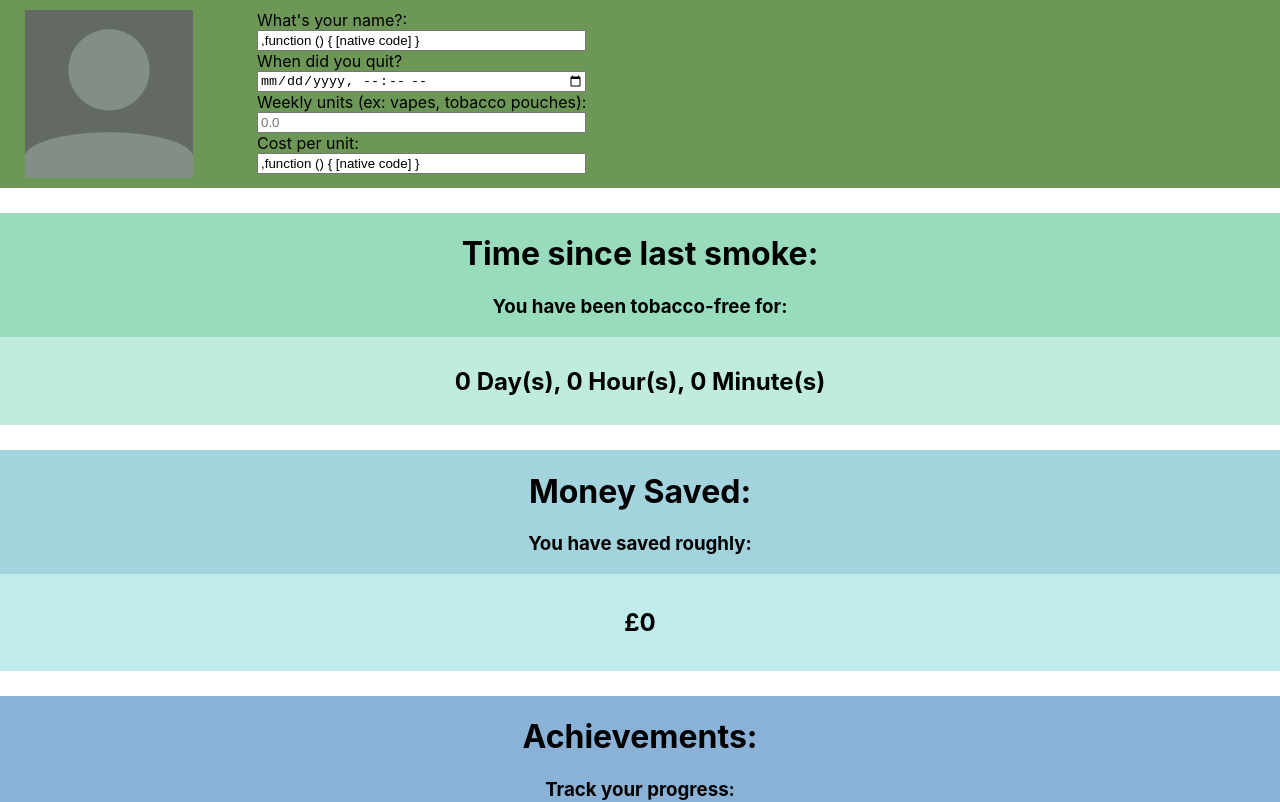
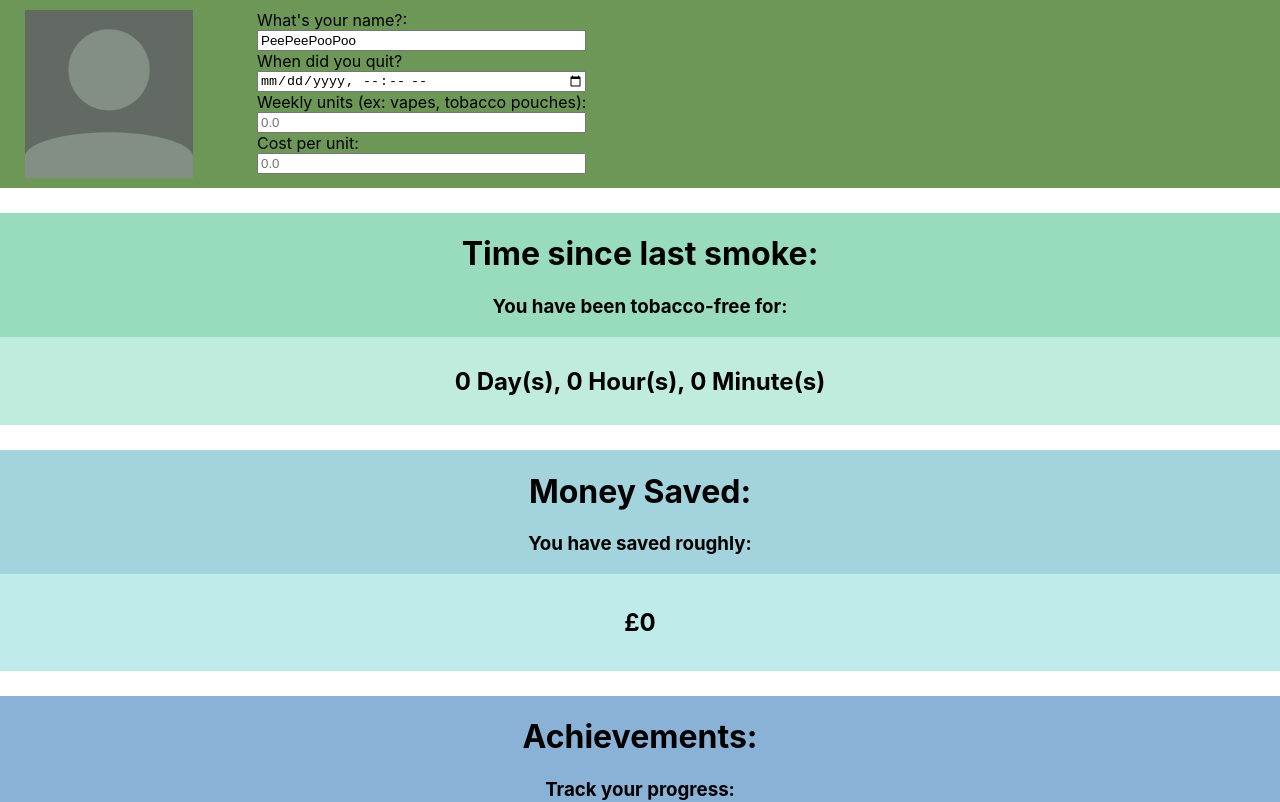
Before and after one commit to Gamedev-Eira/StopKillingYourself, a React (Create React App) app: page / in a window 1280 px wide. Shown: the top 802 px of the page. Built offline with nearby package versions, Linux system fonts and the light colour scheme.

Commit message:
Cookies implementation?

```diff
--- a/src/App.js
+++ b/src/App.js
@@ -1,4 +1,5 @@
-import React, { useState, useEffect } from "react";
+import React, { useState } from "react";
+import Cookies from 'js-cookie';
 
 import AppHeader from './Header/Header';
 import TimerHolder from './ContentHolders/TimerHolder/TimerHolder';
@@ -7,15 +8,14 @@ import AchievementHolder from './ContentHolders/AchievementHolder/AchievementHol
 
 export default function App() {
 
-  const [NameValue, SetNameValue] = useState(localStorage.getItem('NameValue') || "");
-  const [DateValue, SetDateValue] = useState(localStorage.getItem('DateValue') || "");
-  const [PriceValue, SetPriceValue] = useState(localStorage.getItem('PriceValue') || "");
-  const [UnitValue, SetUnitValue] = useState(localStorage.getItem('UnitValue') || "");
+  const [NameValue, SetNameValue] = useState("");
+  Cookies.set('Name', 'PeePeePooPoo');
 
-  useEffect(() => { localStorage.setItem('NameValue', NameValue); }, [NameValue]);
-  useEffect(() => { localStorage.setItem('DateValue', DateValue); }, [DateValue]);
-  useEffect(() => { localStorage.setItem('PriceValue', PriceValue); }, [PriceValue]);
-  useEffect(() => { localStorage.setItem('UnitValue', UnitValue); }, [UnitValue]);
+  //console.log(Cookies.set('Name', 'Name'));
+
+  const [DateValue, SetDateValue] = useState("");
+  const [PriceValue, SetPriceValue] = useState("");
+  const [UnitValue, SetUnitValue] = useState("");
 
   return (
 
@@ -23,10 +23,10 @@ export default function App() {
 
       <AppHeader
 
-      NameValue = { useState(localStorage.getItem('NameValue')|| "") } SetNameValue = {SetNameValue}
-      DateValue =  { useState(localStorage.getItem('DateValue')|| "") } SetDateValue = {SetDateValue}
-      UnitsValue = { useState(localStorage.getItem('UnitValue')|| "") } SetUnitValue = {SetUnitValue}
-      PriceValue = { useState(localStorage.getItem('PriceValue')|| "") } SetPriceValue = {SetPriceValue}
+      NameValue = {NameValue} SetNameValue = {SetNameValue}
+      DateValue = {DateValue} SetDateValue = {SetDateValue}
+      UnitsValue = {UnitValue} SetUnitValue = {SetUnitValue}
+      PriceValue = {PriceValue} SetPriceValue = {SetPriceValue}
 
       />
 
--- a/src/Classes/Achievements/Achievements.js
+++ b/src/Classes/Achievements/Achievements.js
@@ -76,9 +76,6 @@ class Achievement extends Component {
 
     var days = Math.floor(this.TimeDifference / (1000 * 60 * 60 * 24));
 
-    console.log(this.AchievementCondition)
-    console.log(days);
-
     if (this.AchievementCondition <= days) { return true }
     else {return false}
 
--- a/src/Header/Header.js
+++ b/src/Header/Header.js
@@ -1,16 +1,26 @@
 import React from 'react'
 import './Header.css'
 import Icon from '../Assets/Default_Icon.png'
+import Cookies from 'js-cookie'
 
 export default function AppHeader({NameValue, SetNameValue, DateValue, SetDateValue, UnitValue, SetUnitValue, PriceValue, SetPriceValue}) {
 
-    const HandleNameChange = (event) => { SetNameValue(event.target.value); }
+    const HandleNameChange = (event) => {
 
-    const HandleDateChange = (event) => { SetDateValue(event.target.value); }
+      Cookies.set('Name', 'PeePeePooPoo')
+      SetNameValue( Cookies.get('Name') ); }
 
-    const HandleUnitChange = (event) => { SetUnitValue(event.target.value);}
+    const HandleDateChange = (event) => {
 
-    const HandlePriceChange = (event) => { SetPriceValue(event.target.value);}
+      SetDateValue(event.target.value); }
+
+    const HandleUnitChange = (event) => {
+
+      SetUnitValue(event.target.value);}
+
+    const HandlePriceChange = (event) => {
+
+      SetPriceValue(event.target.value);}
 
     return (
     <div className='Header'>
@@ -22,9 +32,11 @@ export default function AppHeader({NameValue, SetNameValue, DateValue, SetDateVa
         <label htmlFor="string-input">What's your name?: </label>
         <input type="text"
         id="string-input"
-        value={NameValue}
+
+        value={Cookies.get('Name')}
         onChange={HandleNameChange}
-        placeholder="Name"/>
+
+        placeholder={Cookies.get('Name')}/>
 
         <label htmlFor="datetime">When did you quit? </label>
         <input type="datetime-local"
```
